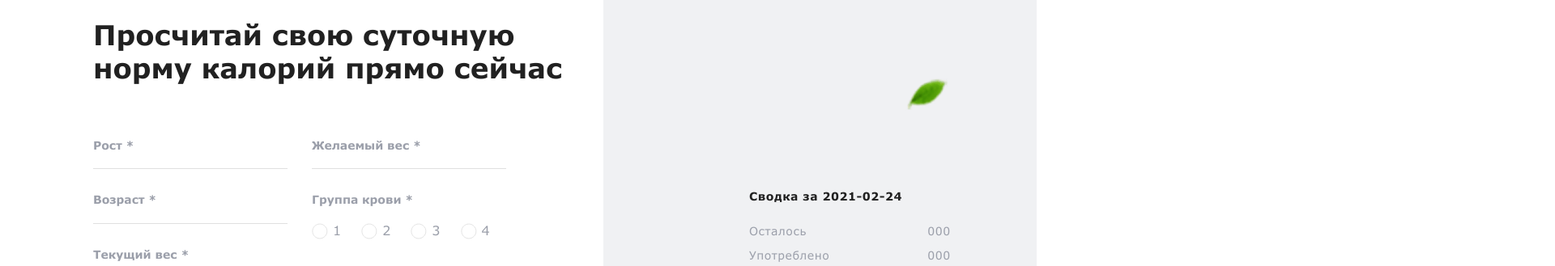
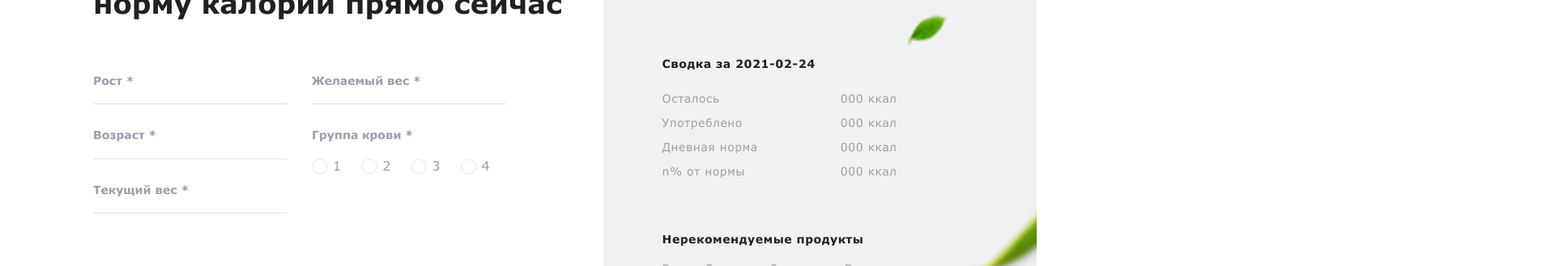
Before and after one commit to patronusv/react-teamproject-slimmom, a React (Create React App) app: page /calculator in a window 1280 px wide. Shown: the part 287-616 px from the top of the page at 81% size, 1920 px wide, since content can reach past the window. Built offline with nearby package versions, Linux system fonts and the light colour scheme; no server answers.

Commit message:
style rightSideBar

```diff
--- a/src/assets/styles/index.css
+++ b/src/assets/styles/index.css
@@ -32,7 +32,7 @@ img {
   .container {
     margin-left: auto;
     margin-right: auto;
-    width: 290px;
+    width: 320px;
   }
 }
 @media screen and (min-width: 768px) {
@@ -43,7 +43,6 @@ img {
 @media screen and (min-width: 1280px) {
   .container {
     width: 1080px;
-
   }
 }
 
--- a/src/components/App.js
+++ b/src/components/App.js
@@ -44,7 +44,7 @@ const App = () => {
     // dispatch(authOperations.registerOperation(registerUser))
     // dispatch(authOperations.loginOperation(loginUser));
     // dispatch(authOperations.logOutOperation());
-    // dispatch(authOperations.refreshOperation());
+    dispatch(authOperations.refreshOperation());
     // dispatch(healthOperations.getUserInfoOperation());
     // dispatch(healthOperations.getDailyRateOperation(dailyRateData));
     dispatch(healthOperations.getDailyRateOperation(dailyRateData, userId));
--- a/src/components/dailyCaloriesForm/DailyCaloriesFormStyled.js
+++ b/src/components/dailyCaloriesForm/DailyCaloriesFormStyled.js
@@ -4,7 +4,7 @@ const Wrapper = styled.div`
   display: flex;
   flex-direction: column;
   justify-content: center;
-  margin-right: 115px;
+  /* margin-right: 115px; */
 
   width: 290px;
   padding-bottom: 60px;
--- a/src/components/rightSideBar/RightSideBar.js
+++ b/src/components/rightSideBar/RightSideBar.js
@@ -8,84 +8,127 @@ const RightSideBar = () => {
   const daySummary = useSelector(healthSelectors.getDaySummary);
   const notAllowedProducts = useSelector(healthSelectors.getNotAllowedProducts);
 
-  return <>
+  return (
+    <>
       <RightSideBarStyled>
-      <div className='rightSideBar'>
-        <div className='blockLeft'>
-          <h2 className='title'>Сводка за {daySummary.date ? daySummary.date : (currenDate.getDate() + '.' + (currenDate.getMonth() + 1) + '.' + currenDate.getFullYear())} </h2>
-          {daySummary ?
-            <ul className='list'>
-              <li className='listItem'>
-                <p className='listItemText'>Осталось
-                  <span className='listItemTextRight'>
-                    {daySummary.kcalLeft ? ((daySummary.kcalConsumed > daySummary.dailyRate ? 0 : daySummary.kcalLeft) + ' ккал') : '000 ккал'}
+        <div className="container">
+          <div className="rightSideBar">
+            <div className="blockLeft">
+              <h2 className="title">
+                Сводка за{' '}
+                {daySummary.date
+                  ? daySummary.date
+                  : currenDate.getDate() +
+                    '.' +
+                    (currenDate.getMonth() + 1) +
+                    '.' +
+                    currenDate.getFullYear()}{' '}
+              </h2>
+
+              {daySummary ? (
+                <ul className="list">
+                  <li className="listItem">
+                    <p className="listItemText">
+                      Осталось
+                      <span className="listItemTextRight">
+                        {daySummary.kcalLeft
+                          ? (daySummary.kcalConsumed > daySummary.dailyRate
+                              ? 0
+                              : daySummary.kcalLeft) + ' ккал'
+                          : '000 ккал'}
                       </span>
                     </p>
                   </li>
-              <li className='listItem'>
-                <p className='listItemText'>Употреблено
-                  <span className='listItemTextRight'>
-                    {daySummary.kcalConsumed ? ((Math.round(daySummary.kcalConsumed)) + ' ккал') : '000 ккал'}
+                  <li className="listItem">
+                    <p className="listItemText">
+                      Употреблено
+                      <span className="listItemTextRight">
+                        {daySummary.kcalConsumed
+                          ? Math.round(daySummary.kcalConsumed) + ' ккал'
+                          : '000 ккал'}
                       </span>
                     </p>
                   </li>
-              <li className='listItem'>
-                <p className='listItemText'>Дневная норма
-                  <span className='listItemTextRight'>
-                    {daySummary.dailyRate ? ((Math.round(daySummary.dailyRate) + ' ккал')) : '000 ккал'}
+                  <li className="listItem">
+                    <p className="listItemText">
+                      Дневная норма
+                      <span className="listItemTextRight">
+                        {daySummary.dailyRate
+                          ? Math.round(daySummary.dailyRate) + ' ккал'
+                          : '000 ккал'}
                       </span>
                     </p>
                   </li>
-              <li className='listItem'>
-                <p className='listItemText'>n% от нормы
-                  <span className='listItemTextRight'>
-                    {daySummary.percentsOfDailyRate ? ((Math.round(daySummary.percentsOfDailyRate)) + ' %') : '000 ккал'}
+                  <li className="listItem">
+                    <p className="listItemText">
+                      n% от нормы
+                      <span className="listItemTextRight">
+                        {daySummary.percentsOfDailyRate
+                          ? Math.round(daySummary.percentsOfDailyRate) + ' %'
+                          : '000 ккал'}
                       </span>
                     </p>
                   </li>
                 </ul>
-            :
-            <ul className='list'>
-              <li className='listItem'>
-                <p className='listItemText'>Осталось
-            <span className='listItemTextRight'>000 ккал</span>
+              ) : (
+                <ul className="list">
+                  <li className="listItem">
+                    <p className="listItemText">
+                      Осталось
+                      <span className="listItemTextRight">000 ккал</span>
                     </p>
                   </li>
-              <li className='listItem'>
-                <p className='listItemText'>Употреблено
-            <span className='listItemTextRight'>000 ккал</span>
+                  <li className="listItem">
+                    <p className="listItemText">
+                      Употреблено
+                      <span className="listItemTextRight">000 ккал</span>
                     </p>
                   </li>
-              <li className='listItem'>
-                <p className='listItemText'>Дневная норма
-            <span className='listItemTextRight'>000 ккал</span>
+                  <li className="listItem">
+                    <p className="listItemText">
+                      Дневная норма
+                      <span className="listItemTextRight">000 ккал</span>
                     </p>
                   </li>
-              <li className='listItem'>
-                <p className='listItemText'>n% от нормы
-            <span className='listItemTextRight'>000 ккал</span>
+                  <li className="listItem">
+                    <p className="listItemText">
+                      n% от нормы
+                      <span className="listItemTextRight">000 ккал</span>
                     </p>
                   </li>
                 </ul>
-          }
+              )}
             </div>
-        <div className='blockRight'>
-          <h2 className='title'>Нерекомендуемые продукты</h2>
-          {notAllowedProducts ?
-            <ul className='list scrollbar'>
-              {notAllowedProducts ?
-                <li className='listItem'><p className='listItemText scrollbarText'>{notAllowedProducts.slice(0, 20).join(', ')}</p></li>
-                : <li><p>Здесь будет отображаться Ваш рацион</p></li>
-              }
-            </ul> :
-            <ul className='list'>
-              <li><p>Здесь будет отображаться Ваш рацион</p></li>
+
+            <div className="blockRight">
+              <h2 className="title">Нерекомендуемые продукты</h2>
+              {notAllowedProducts ? (
+                <ul className="list scrollbar">
+                  {notAllowedProducts ? (
+                    <li className="listItem">
+                      <p className="listItemText scrollbarText">
+                        {notAllowedProducts.slice(0, 20).join(', ')}
+                      </p>
+                    </li>
+                  ) : (
+                    <li>
+                      <p>Здесь будет отображаться Ваш рацион</p>
+                    </li>
+                  )}
                 </ul>
-          }
+              ) : (
+                <ul className="list">
+                  <li>
+                    <p>Здесь будет отображаться Ваш рацион</p>
+                  </li>
+                </ul>
+              )}
+            </div>
           </div>
         </div>
       </RightSideBarStyled>
-  </>;
+    </>
+  );
 };
 
 export default RightSideBar;
--- a/src/components/rightSideBar/RightSideBarStyled.js
+++ b/src/components/rightSideBar/RightSideBarStyled.js
@@ -1,60 +1,34 @@
 import styled from 'styled-components';
 
 const Wrapper = styled.div`
-
-  background-color: rgba(240, 241, 243, 1);
-    // background-color: unset;
-  width: 100%;
-  padding: 40px 0 85px;
+  padding: 40px 15px 24px 10px;
 
   @media screen and (min-width: 768px) {
-    // background: url('./img/tab.png') rgba(240, 241, 243, 1) bottom right
-    //   no-repeat;
-    background-color: unset;
-    padding: 90px 0;
-    height: 100%;
+    padding: 90px 120px 90px 87px;
   }
-
-@media screen and (min-width: 1280px) {
-    width: 535px;
-    padding-top: 292px;
-    padding-left: 90px;
-    padding-right: 115px;
-    background-color: unset;
-    // background: url('./img/desk.png') rgba(240, 241, 243, 1) bottom right
-    //   no-repeat;
-  }
-
-.rightSideBar {
-  width: 100%;
+  @media screen and (max-width: 1279px) {
+    background-color: #f0f1f3;
   }
 
   .title {
-  font-style: normal;
-  font-weight: bold;
+    margin-bottom: 20px;
+    font-weight: 700;
     font-size: 14px;
     line-height: 1.214;
     letter-spacing: 0.04em;
     color: #212121;
-  margin: 0;
-  padding-bottom: 20px;
   }
 
   .list {
-  list-style: none;
     width: 290px;
-  margin: 0;
-  padding: 0;
   }
 
   .listItemText {
-  font-style: normal;
-  font-weight: normal;
+    font-weight: 400;
     font-size: 14px;
     line-height: 2.142;
     letter-spacing: 0.04em;
-  color: #9B9FAA;
-  margin: 0;
+    color: #9b9faa;
   }
 
   .listItemTextRight {
@@ -65,54 +39,21 @@ const Wrapper = styled.div`
     margin-top: 20px;
   }
 
-@media screen and (min-width: 320px) {
-  .rightSideBar {
-    display: flex;
-    justify-content: center;
-     flex-wrap: wrap;
-     align-items: baseline;
-    //   flex-direction: column;
-  }
-
-//   .rightSideBar {
-//     display: flex;
-//     justify-content: space-around;
-//     align-items: baseline;
-//     padding-bottom: 0;
-//   }
-
-  .blockRight {
-    margin-top: 40;
-  }
-}
-
   @media screen and (min-width: 768px) {
     .rightSideBar {
       display: flex;
-    justify-content: space-around;
+      justify-content: space-space-between;
       align-items: baseline;
-    padding-bottom: 0;
     }
-
     .blockLeft {
-    width: 290px;
-  }
-
-  .blockRight {
-    width: 270px;
-    margin-top: 0;
+      margin-right: 60px;
     }
   }
 
   @media screen and (min-width: 1280px) {
     .rightSideBar {
-    /* width: 330px; */
-    /* padding-top: 292px; */
-    justify-content: space-between;
-    flex-wrap: wrap;
-    /* padding-left: 90px;
-        padding-right: 115px;
-    /* padding-bottom: 85px; */
+      flex-direction: column;
+      margin-left: 50px;
     }
     .blockRight {
       margin-top: 60px;
@@ -125,7 +66,6 @@ const Wrapper = styled.div`
     scrollbar-width: thin;
     scrollbar-color: #264061;
   }
-
   .scrollbar::-webkit-scrollbar {
     width: 6px;
   }
@@ -145,7 +85,6 @@ const Wrapper = styled.div`
     overflow-x: hidden;
     padding-right: 2px;
   }
-
 `;
 
 export default Wrapper;
--- a/src/pages/calculator/Calculator.js
+++ b/src/pages/calculator/Calculator.js
@@ -5,9 +5,12 @@ import CalculatorStyled from './CalculatorStyled';
 const Calculator = () => {
   return (
     <CalculatorStyled>
-      <div className="container">
-        <div className="calculatorPage">
+      <div className="calculatorPage">
+        <div className="container">
           <DailyCaloriesForm />
+        </div>
+
+        <div className="RightSideBar">
           <RightSideBar />
         </div>
       </div>
--- a/src/pages/calculator/CalculatorStyled.js
+++ b/src/pages/calculator/CalculatorStyled.js
@@ -6,7 +6,7 @@ const Wrapper = styled.div`
   margin-bottom: 60px;
 
   width: 100%;
-  background-size: contain;
+  background-size: cover;
   background-repeat: no-repeat;
   background-position: right;
 
@@ -14,21 +14,24 @@ const Wrapper = styled.div`
     padding-top: 100px;
     margin-bottom: 73px;
   }
+  @media (min-width: 1280px) {
+    position: relative;
 
-  @media (min-width: 1280px) {
     padding-top: 143px;
     padding-bottom: 111px;
     background-image: url(${imageDesktop});
   }
+
   .calculatorPage {
     display: flex;
     flex-direction: column;
-    //justify-content: space-between;
-    @media (min-width: 768px) {
-    }
+  }
 
+  .RightSideBar {
     @media (min-width: 1280px) {
-      flex-direction: row;
+      position: absolute;
+      left: 52%;
+      bottom: 15%;
     }
   }
 `;
```
Also changed, not shown: 1 other file (tests, documents, lock files or other folders). Lines whose indentation alone changed are shown as unchanged.
